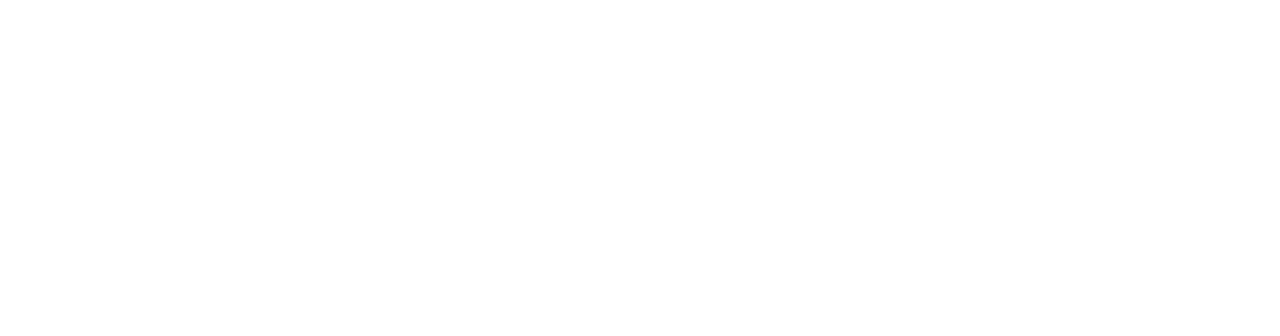
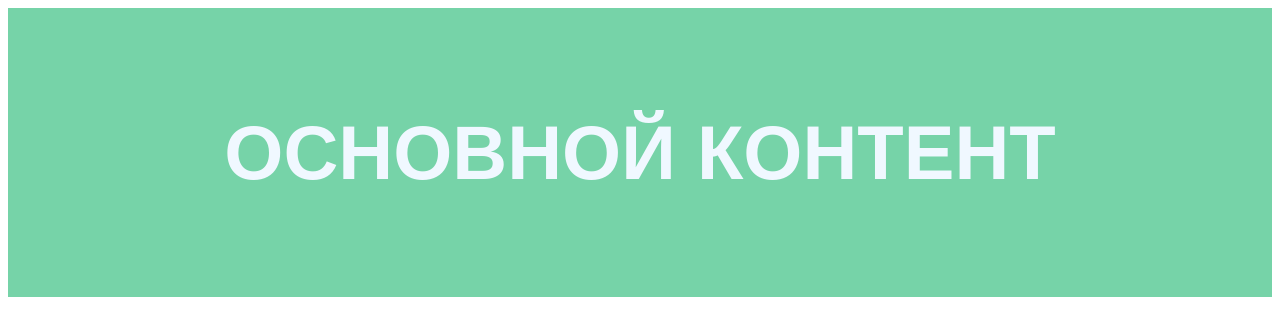
Before and after one commit to maximkuz/remote-test, a plain HTML site: page index.html in a window 1280 px wide. Drawn offline with Linux system fonts and the light colour scheme.

Commit message:
content ready

```diff
--- a/index.html
+++ b/index.html
@@ -5,8 +5,11 @@
     <meta http-equiv="X-UA-Compatible" content="IE=edge">
     <meta name="viewport" content="width=device-width, initial-scale=1.0">
     <title>Document</title>
+    <link rel="stylesheet" href="main.css">
 </head>
 <body>
-
+    <main class="main">
+        <h1>ОСНОВНОЙ КОНТЕНТ</h1>
+    </main>
 </body>
 </html>
--- a/main.css
+++ b/main.css
@@ -0,0 +1,8 @@
+.main {
+    background-color: rgb(118, 211, 168);
+    padding: 50px 100px;
+    font-size: 38px;
+    color: aliceblue;
+    font-family: sans-serif;
+    text-align: center;
+}
```
